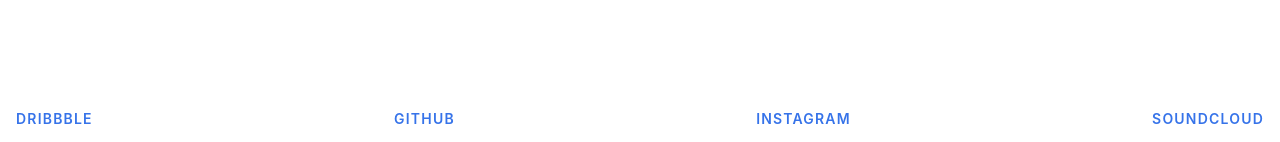
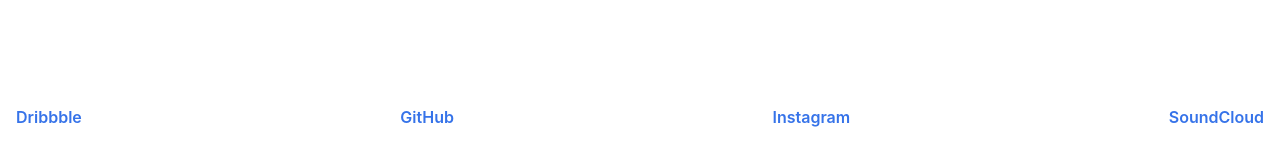
Before and after one commit to frekyll/frekyll, a Jekyll site: the page built from index.html, in a window 1280 px wide. Shown: the part 755-897 px from the top of the page. Built offline with Jekyll 4.4.1, drawn with Linux system fonts in a browser that asks for light colours.

Commit message:
Create new component layout for mobile

```diff
--- a/_sass/_components.scss
+++ b/_sass/_components.scss
@@ -1,15 +1,7 @@
 .masthead {
-  align-items: center;
-  display: flex;
   font-family: $font-family-base;
-  height: 100vh;
-  justify-content: center;
   margin-left: 1rem;
   margin-right: 1rem;
-}
-
-.masthead-content {
-  text-align: center;
 }
 
 .headline {
@@ -32,20 +24,28 @@
 }
 
 .navigation {
-  bottom: 1rem;
-  left: 1rem;
-  position: absolute;
+  margin-left: 1rem;
+  margin-top: 1rem;
 }
 
 .navigation-link {
   display: block;
-  font-size: $font-size-6;
+  font-size: $font-size-5;
   font-weight: 600;
-  letter-spacing: .075rem;
-  text-transform: uppercase;
 }
 
 @media (min-width: $breakpoint-sm) {
+  .masthead {
+    align-items: center;
+    display: flex;
+    height: 100vh;
+    justify-content: center;
+  }
+
+  .masthead-content {
+    text-align: center;
+  }
+
   .subheadline {
     font-size: $font-size-4;
   }
@@ -59,4 +59,10 @@
     right: 1rem;
     text-align: center;
   }
+
+  .navigation {
+    bottom: 1rem;
+    left: 1rem;
+    position: absolute;
+  }
 }
```
